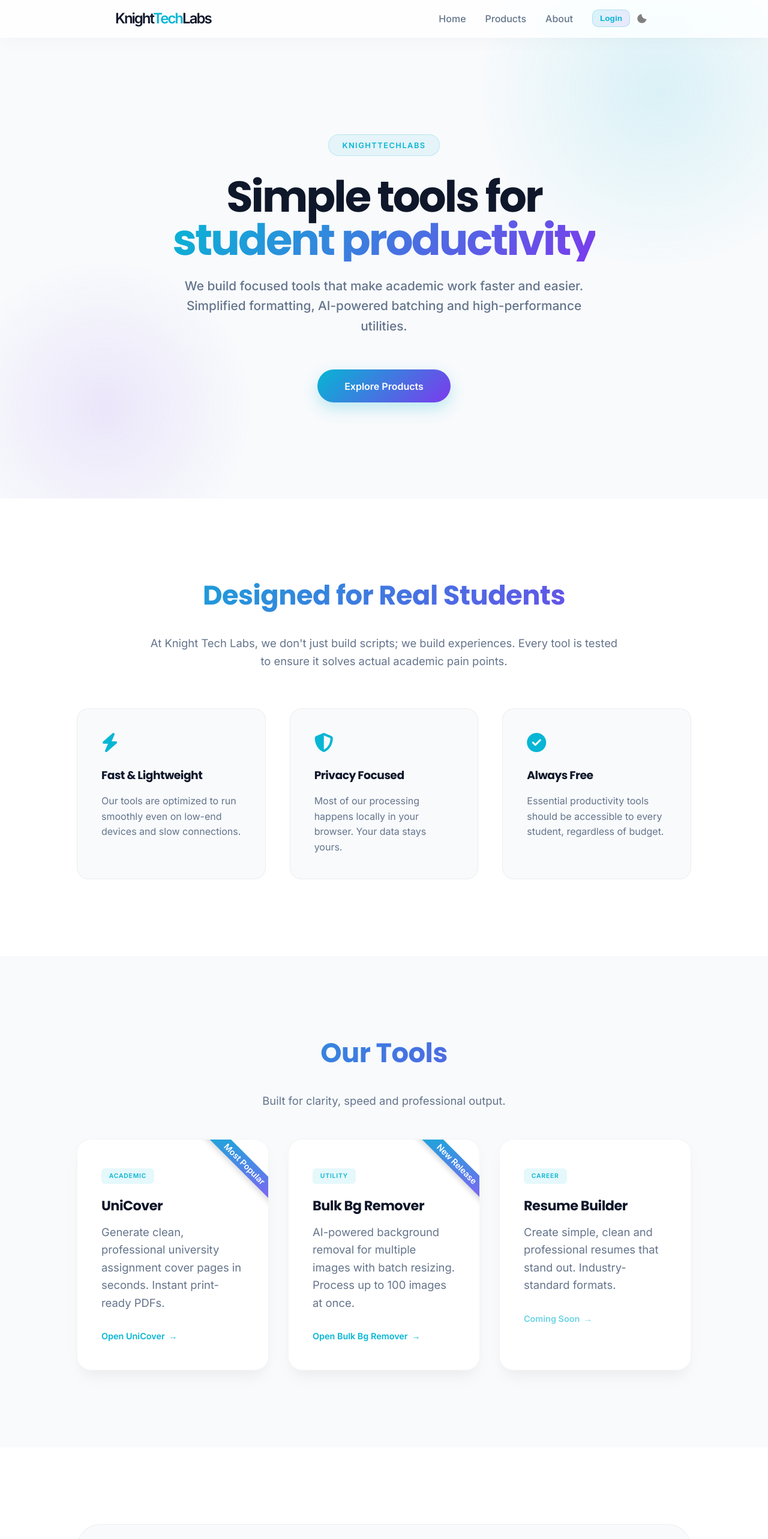
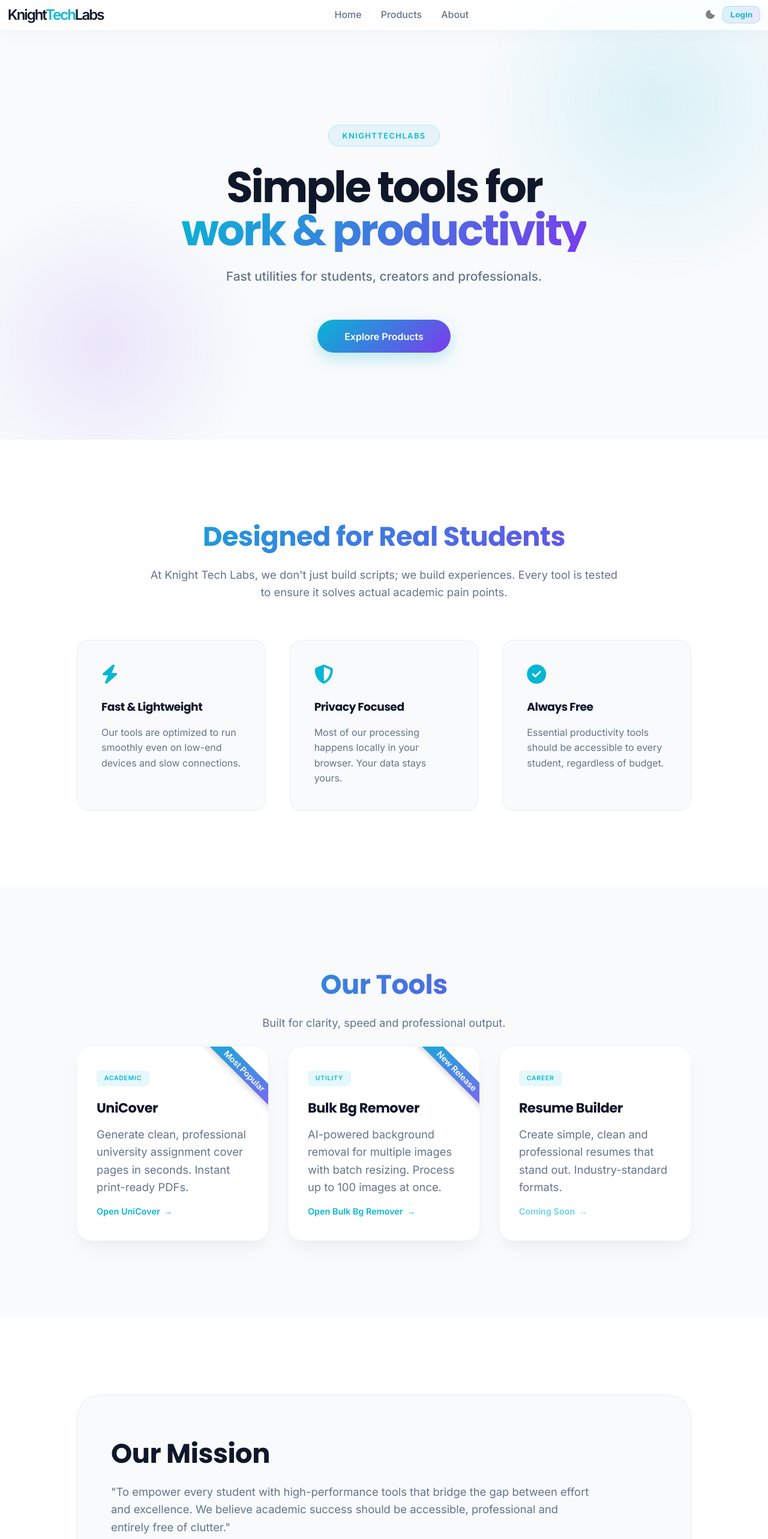
Before and after one commit to virendraxd/knighttechlabs, a React (Vite) app in the folder frontend/: page / in a window 1280 px wide. Shown: the top 2566 px of the page at 60% size. Built offline with nearby package versions, Linux system fonts and the light colour scheme; no server answers.

Commit message:
minor ui improvements

```diff
--- a/frontend/src/Home.jsx
+++ b/frontend/src/Home.jsx
@@ -58,11 +58,10 @@ function Home() {
                     <span className="badge">KnightTechLabs</span>
                     <h1>
                         Simple tools for<br />
-                        <span className="gradient-text">student productivity</span>
+                        <span className="gradient-text">work & productivity</span>
                     </h1>
                     <p>
-                        We build focused tools that make academic work faster and easier.
-                        Simplified formatting, AI-powered batching and high-performance utilities.
+                        Fast utilities for students, creators and professionals.
                     </p>
                     <div className="cta-group">
                         <a href="#products" className="btn-primary">Explore Products</a>
@@ -105,7 +104,7 @@ function Home() {
                     </div>
 
                     <div className="grid">
-                        <div className="card">
+                        <Link to="products/unicover" className="card">
                             <span className="tag">Academic</span>
                             <Ribbons title="Most Popular" type="popular" />
                             <h3>UniCover</h3>
@@ -113,10 +112,10 @@ function Home() {
                                 Generate clean, professional university assignment
                                 cover pages in seconds. Instant print-ready PDFs.
                             </p>
-                            <Link to="products/unicover" className="view-link">Open UniCover</Link>
-                        </div>
+                            <span className="view-link">Open UniCover</span>
+                        </Link>
 
-                        <div className="card">
+                        <Link to="products/bulk_bg_remover" className="card">
                             <span className="tag">Utility</span>
                             <Ribbons title="New Release" type="new" />
                             <h3>Bulk Bg Remover</h3>
@@ -124,26 +123,22 @@ function Home() {
                                 AI-powered background removal for multiple images with batch resizing.
                                 Process up to 100 images at once.
                             </p>
-                            <Link to="products/bulk_bg_remover" className="view-link">Open Bulk Bg Remover</Link>
-                        </div>
+                            <span className="view-link">Open Bulk Bg Remover</span>
+                        </Link>
 
-                        <div className="card">
+                        <div
+                            className="card"
+                            onClick={(e) => {
+                                if (window.showGlobalToast) window.showGlobalToast("Resume Builder coming soon! 🚀", "info");
+                            }}
+                        >
                             <span className="tag">Career</span>
                             <h3>Resume Builder</h3>
                             <p>
                                 Create simple, clean and professional resumes that stand out.
                                 Industry-standard formats.
                             </p>
-                            <a
-                                href="#"
-                                className="view-link muted no-drop"
-                                onClick={(e) => {
-                                    e.preventDefault();
-                                    if (window.showGlobalToast) window.showGlobalToast("Resume Builder coming soon! 🚀", "info");
-                                }}
-                            >
-                                Coming Soon
-                            </a>
+                            <span className="view-link muted no-drop">Coming Soon</span>
                         </div>
                     </div>
                 </section>
--- a/frontend/src/components/Header.jsx
+++ b/frontend/src/components/Header.jsx
@@ -23,10 +23,6 @@ function Header() {
         return () => document.removeEventListener("mousedown", handleClickOutside);
     }, []);
 
-    // function showSidebar() {
-    //     console.log("sidebar clicked")
-    // }
-
     return (
         <div>
             <nav>
@@ -34,7 +30,6 @@ function Header() {
                     <Link to="/"><div className="logo-name">Knight<span>Tech</span>Labs</div></Link>
                 </div>
 
-                <div className="nav-opt">
                 <div className="nav-links">
                     <Link to="/">Home</Link>
                     <Link to="/#products">Products</Link>
@@ -42,6 +37,14 @@ function Header() {
                 </div>
 
                 <div className="nav-actions">
+                    {/* Theme */}
+                    <button aria-label="Toggle Theme" onClick={toggleTheme} id="themeToggle" className="theme-toggle" type="button">
+                        <svg width="24" height="24" viewBox="0 0 24 24" fill="gray">
+                            <path d="M21 12.79A9 9 0 0111.21 3
+             7 7 0 0012 21a9 9 0 009-8.21z" />
+                        </svg>
+                    </button>
+
                     {/* Auth UI */}
                     <div id="navAuthStatus" className="nav-auth-container">
                         <button d="navLoginBtn" className={!isLogged ? "nav-link-btn" : "nav-link-btn hidden"} onClick={login}>
@@ -87,17 +90,9 @@ function Header() {
                         </div>
                     </div>
 
-                        {/* Theme */}
-                        <button aria-label="Toggle Theme" onClick={toggleTheme} id="themeToggle" className="theme-toggle" type="button">
-                            <svg width="24" height="24" viewBox="0 0 24 24" fill="gray">
-                                <path d="M21 12.79A9 9 0 0111.21 3
-             7 7 0 0012 21a9 9 0 009-8.21z" />
-                            </svg>
-                        </button>
 
                     {/* Mobile */}
                     <button aria-label="Toggle Sidebar" id="menu-btn" onClick={() => setShowSidebar(true)}>☰</button>
-                    </div>
                 </div>
             </nav>
 
--- a/frontend/src/products/unicover/data/formFields.js
+++ b/frontend/src/products/unicover/data/formFields.js
@@ -4,9 +4,9 @@ export const FORM_FIELDS = [
         label: "Institution",
         type: "select",
         options: [
-            { label: "Vikrant University", value: "vu" },
             { label: "Amity University", value: "au" },
             { label: "Lovely Professional University", value: "lpu" },
+            { label: "Vikrant University", value: "vu" },
         ],
     },
 
--- a/frontend/src/styles/global.css
+++ b/frontend/src/styles/global.css
@@ -97,7 +97,7 @@ nav {
   position: fixed;
   top: 0;
   width: 100%;
-  padding: 0.8rem 15%;
+  padding: 0.4rem 1%;
   display: flex;
   justify-content: space-between;
   align-items: center;
@@ -793,7 +793,7 @@ p {
 }
 
 .footer-brand p {
-  color: var(--slate);
+  color: var(--slate-light);
   max-width: 260px;
   line-height: 1.7;
 }
@@ -809,7 +809,7 @@ p {
 .footer-contact a {
   display: block;
   margin-bottom: 0.75rem;
-  color: var(--slate);
+  color: var(--slate-light);
   transition: all 0.3s ease;
   word-break: break-word;
 }
--- a/frontend/src/styles/home.css
+++ b/frontend/src/styles/home.css
@@ -1,6 +1,6 @@
 /* HERO */
 .hero {
-  padding: 14rem 10% 10rem;
+  padding: 13rem 10% 9rem;
   text-align: center;
   background: var(--bg);
   position: relative;
@@ -162,12 +162,12 @@
   display: grid;
   grid-template-columns: repeat(auto-fit, minmax(224px, 1fr));
   gap: 2rem;
-  margin-top: 3rem;
+  margin-top: 1.5rem;
 }
 
 .card {
   background: var(--white);
-  padding: 3rem 2.5rem;
+  padding: 2.5rem 2rem;
   border-radius: 24px;
   border: 1px solid rgba(0, 0, 0, 0.04);
   transition: all 0.5s cubic-bezier(0.22, 1, 0.36, 1);
@@ -177,6 +177,7 @@
   position: relative;
   overflow: hidden;
   animation: scaleUp 0.8s cubic-bezier(0.22, 1, 0.36, 1) both;
+  cursor: pointer;
 }
 
 .card::before {
@@ -218,6 +219,7 @@
 .card h3 {
   margin: 1.2rem 0 0.8rem;
   font-size: 1.4rem;
+  color: var(--navy);
 }
 
 .card p {
@@ -243,12 +245,12 @@
   transition: transform 0.3s ease;
 }
 
-.view-link:hover {
+.card:hover .view-link {
   color: var(--purple);
   gap: 0.7rem;
 }
 
-.view-link:hover::after {
+.card:hover .view-link::after {
   transform: translateX(4px);
 }
 
@@ -269,7 +271,7 @@
 
 .content-section h2 {
   font-size: 2.8rem;
-  margin-bottom: 2rem;
+  margin-bottom: 1rem;
   color: var(--navy);
   text-align: center;
 }
@@ -279,7 +281,7 @@
   line-height: 1.6;
   color: var(--slate);
   max-width: 800px;
-  margin: 0 auto 2rem;
+  margin: 0 auto 1rem;
 }
 
 .feature-grid {
```
Also changed, not shown: frontend/src/products/unicover/Unicover.jsx (+10 -1 lines), frontend/src/products/unicover/components/Form.jsx (line endings or trailing spaces). Lines whose indentation alone changed are shown as unchanged.
